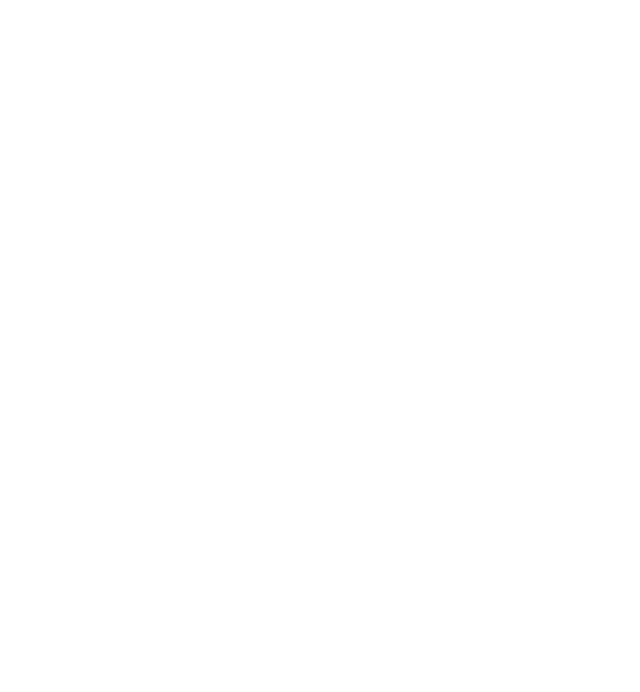
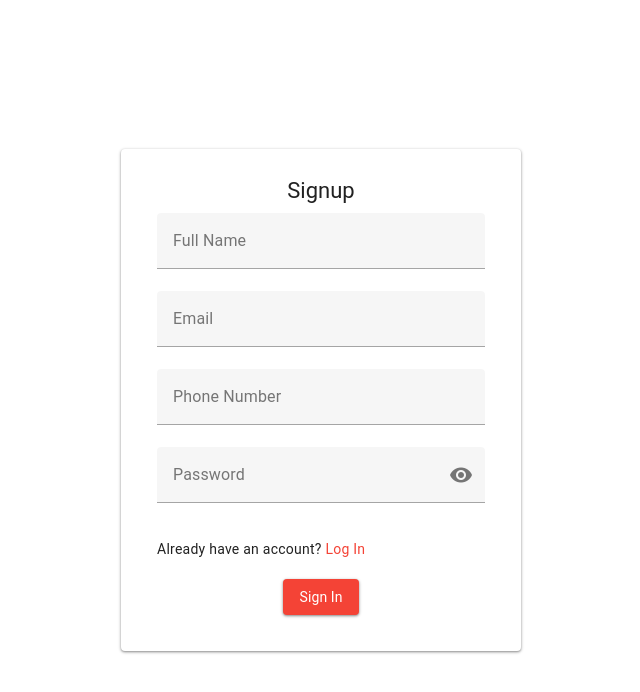
Before and after one commit to YujenM/expenseTrackerFrontend, a Vue app in the folder expenseTracker/: page /auth/signup in a window 1280 px wide. Before the commit this address had no page. Shown: the top 692 px of the page, without its empty margins (319-959 px from the left). Built offline with nearby package versions, Linux system fonts and the light colour scheme; no server answers.

Commit message:
login and signup added

```diff
--- a/expenseTracker/index.html
+++ b/expenseTracker/index.html
@@ -4,7 +4,7 @@
     <meta charset="UTF-8" />
     <link rel="icon" type="image/svg+xml" href="/favicon.svg" />
     <meta name="viewport" content="width=device-width, initial-scale=1.0" />
-    <title>expensetracker</title>
+    <title>Expense Tracker</title>
   </head>
   <body>
     <div id="app"></div>
--- a/expenseTracker/package.json
+++ b/expenseTracker/package.json
@@ -10,6 +10,7 @@
   },
   "dependencies": {
     "@mdi/font": "^7.4.47",
+    "axios": "^1.15.0",
     "vue": "^3.5.32",
     "vue-router": "^5.0.4",
     "vuetify": "^4.0.5"
--- a/expenseTracker/pages/Login.vue
+++ b/expenseTracker/pages/Login.vue
@@ -1,3 +1,65 @@
 <template>
-  <h1>login</h1>
+  <div class="d-flex justify-center align-center w-100 h-100">
+    <v-card class="pa-5" width="400">
+      <v-card-title class="text-center">Login</v-card-title>
+      <v-card-text>
+        <v-form @submit.prevent="login">
+          <v-text-field label="Email" v-model="email" autocomplete="email" />
+          <v-text-field
+            label="Password"
+            :type="showPassword ? 'text' : 'password'"
+            v-model="password"
+            :append-inner-icon="showPassword ? 'mdi-eye-off' : 'mdi-eye'"
+            @click:append-inner="showPassword = !showPassword"
+            autocomplete="current-password"
+          />
+          <p>
+            Don't have an account?
+            <span
+              style="cursor: pointer"
+              class="text-red"
+              @click="this.$router.push({ name: 'Signup' })"
+              >Sign In</span
+            >
+          </p>
+          <div class="d-flex justify-center mt-5">
+            <v-btn class="bg-red" type="submit">Login</v-btn>
+          </div>
+        </v-form>
+      </v-card-text>
+    </v-card>
+  </div>
 </template>
+
+<script>
+import authApi from "../src/api/auth";
+
+export default {
+  data() {
+    return {
+      email: "",
+      password: "",
+      showPassword: false,
+    };
+  },
+
+  methods: {
+    async login() {
+      this.$http
+        .post(authApi.login, {
+          email: this.email,
+          password: this.password,
+        })
+        .then((response) => {
+          localStorage.setItem("token", response.data.response);
+          this.$router.push({ name: "Dashboard" });
+          this.$setSnackbar("Login successful", "success");
+        })
+        .catch((error) => {
+          this.$setSnackbar("Invalid credentials", "error");
+          console.error("Login failed:", error);
+        });
+    },
+  },
+};
+</script>
--- /dev/null
+++ b/expenseTracker/pages/Signup.vue
@@ -0,0 +1,96 @@
+<template>
+  <div class="d-flex justify-center align-center w-100 h-100">
+    <v-card class="pa-5" width="400">
+      <v-card-title class="text-center">Signup</v-card-title>
+      <v-card-text>
+        <v-form @submit.prevent="signup">
+          <v-text-field
+            label="Full Name"
+            v-model="fullName"
+            autocomplete="name"
+          />
+          <v-text-field label="Email" v-model="email" autocomplete="email" />
+          <v-text-field
+            type="number"
+            label="Phone Number"
+            v-model="phone"
+            autocomplete="tel"
+          />
+
+          <v-text-field
+            label="Password"
+            :type="showPassword ? 'text' : 'password'"
+            v-model="password"
+            :append-inner-icon="showPassword ? 'mdi-eye-off' : 'mdi-eye'"
+            @click:append-inner="showPassword = !showPassword"
+            autocomplete="current-password"
+          />
+
+          <p>
+            Already have an account?
+            <span
+              style="cursor: pointer"
+              class="text-red"
+              @click="this.$router.push({ name: 'Login' })"
+              >Log In</span
+            >
+          </p>
+          <div class="d-flex justify-center mt-5">
+            <v-btn class="bg-red" type="submit">Sign In</v-btn>
+          </div>
+        </v-form>
+      </v-card-text>
+    </v-card>
+  </div>
+</template>
+
+<script>
+import authApi from "../src/api/auth";
+
+export default {
+  data() {
+    return {
+      fullName: "",
+      phone: "",
+      email: "",
+      password: "",
+      showPassword: false,
+    };
+  },
+
+  methods: {
+    async signup() {
+      const emailRegex = /^[^\s@]+@[^\s@]+\.[^\s@]+$/;
+      if (!emailRegex.test(this.email)) {
+
+        this.$setSnackbar("Invalid email format", "error");
+        return;
+      }
+      if (this.password.length < 10) {
+        this.$setSnackbar("Password must be at least 10 characters", "error");
+        return;
+      }
+
+      this.$http
+        .post(authApi.signup, {
+          fullName: this.fullName,
+          phone: this.phone,
+          email: this.email,
+          password: this.password,
+        })
+        .then((response) => {
+          localStorage.setItem("token", response.data.response);
+
+          this.$setSnackbar("Signup successful", "success");
+
+          this.$router.push({ name: "Login" });
+        })
+        .catch((error) => {
+          const msg = error.response?.data?.message || "Signup failed";
+
+          this.$setSnackbar(msg, "error");
+        });
+    },
+  },
+};
+</script>
--- a/expenseTracker/src/App.vue
+++ b/expenseTracker/src/App.vue
@@ -1,5 +1,24 @@
-<script setup></script>
+<template>
+  <v-app>
+    <router-view />
+    <v-snackbar
+      v-model="snackbar.show"
+      :color="snackbar.color"
+      location="top right"
+      timeout="3000"
+    >
+      {{ snackbar.message }}
+    </v-snackbar>
+  </v-app>
+</template>
 
-<template>
-  <router-view />
-</template>
+<script>
+import { inject } from "vue";
+
+export default {
+  setup() {
+    const snackbar = inject("snackbar");
+    return { snackbar };
+  },
+};
+</script>
--- /dev/null
+++ b/expenseTracker/src/api/auth.js
@@ -0,0 +1,4 @@
+export default {
+  login: "v1/expense/auth/login",
+  signup: "v1/expense/auth/signup",
+};
--- a/expenseTracker/src/components/common/Navbar.vue
+++ b/expenseTracker/src/components/common/Navbar.vue
@@ -10,8 +10,8 @@
           <h2 class="nav-title text-red-darken-1 mb-3">Expense Tracker</h2>
         </div>
         <nav>
-          <ul>
-            <li v-for="item in navItem" :key="item.id" class="nav-li mt-5 ">
+          <ul class="ml-0">
+            <li v-for="item in navItem" :key="item.id" class="nav-li mt-5">
               <router-link :to="item.path" class="router-li" exact>
                 <v-icon>{{ item.icon }}</v-icon>
                 {{ item.name }}
@@ -66,10 +66,11 @@ export default {
       this.isSidebarOpen = false;
     },
     logout() {
-      localStorage.removeItem("Authentication");
+      localStorage.removeItem("token");
       this.$router.push({
         name: "Login",
       });
+      this.$setSnackbar("Logout successful", "success");
     },
   },
 };
@@ -93,6 +94,10 @@ export default {
 }
 .sidebar.sidebar-open {
   transform: translateX(0);
+}
+ul {
+  margin: 0;
+  padding: 0;
 }
 
 .close-btn {
--- a/expenseTracker/src/main.js
+++ b/expenseTracker/src/main.js
@@ -6,6 +6,8 @@ import "vuetify/styles";
 import * as components from "vuetify/components";
 import * as directives from "vuetify/directives";
 import "@mdi/font/css/materialdesignicons.css";
+import snackbar from "./plugins/snackbar";
+import axios from "axios";
 const vuetify = createVuetify({
   components,
   directives,
@@ -16,5 +18,9 @@ const vuetify = createVuetify({
     defaultSet: "mdi",
   },
 });
+axios.defaults.baseURL = import.meta.env.VITE_BASE_URL;
+const app = createApp(App);
+app.config.globalProperties.$http = axios;
+app.use(snackbar);
 
-createApp(App).use(router).use(vuetify).mount("#app");
+app.use(router).use(vuetify).mount("#app");
--- /dev/null
+++ b/expenseTracker/src/plugins/snackbar.js
@@ -0,0 +1,22 @@
+import { reactive } from "vue";
+
+const snackbarState = reactive({
+  show: false,
+  message: "",
+  color: "error",
+});
+
+export default {
+  install(app) {
+    app.config.globalProperties.$setSnackbar = (message, color = "error") => {
+      // here
+      snackbarState.message = message;
+      snackbarState.color = color;
+      snackbarState.show = true;
+    };
+
+    app.provide("snackbar", snackbarState);
+  },
+};
+
+export { snackbarState };
--- a/expenseTracker/src/router/index.js
+++ b/expenseTracker/src/router/index.js
@@ -6,6 +6,7 @@ import AuthLayout from "../layouts/AuthLayout.vue";
 import Dashboard from "../../pages/Dashboard.vue";
 import HomePage from "../../pages/HomePage.vue";
 import Login from "../../pages/Login.vue";
+import Signup from "../../pages/Signup.vue";
 
 const routes = [
   {
@@ -41,6 +42,11 @@ const routes = [
         name: "Login",
         component: Login,
       },
+      {
+        path: "signup",
+        name: "Signup",
+        component: Signup,
+      },
     ],
   },
 ];
@@ -50,4 +56,18 @@ const router = createRouter({
   routes,
 });
 
+router.beforeEach((to, from) => {
+  const token = localStorage.getItem("token");
+
+  if (to.path.startsWith("/auth")) {
+    return true;
+  }
+
+  if (!token) {
+    return { name: "Login" };
+  }
+
+  return true;
+});
+
 export default router;
```
Also changed, not shown: 2 other files (tests, documents, lock files or other folders).
